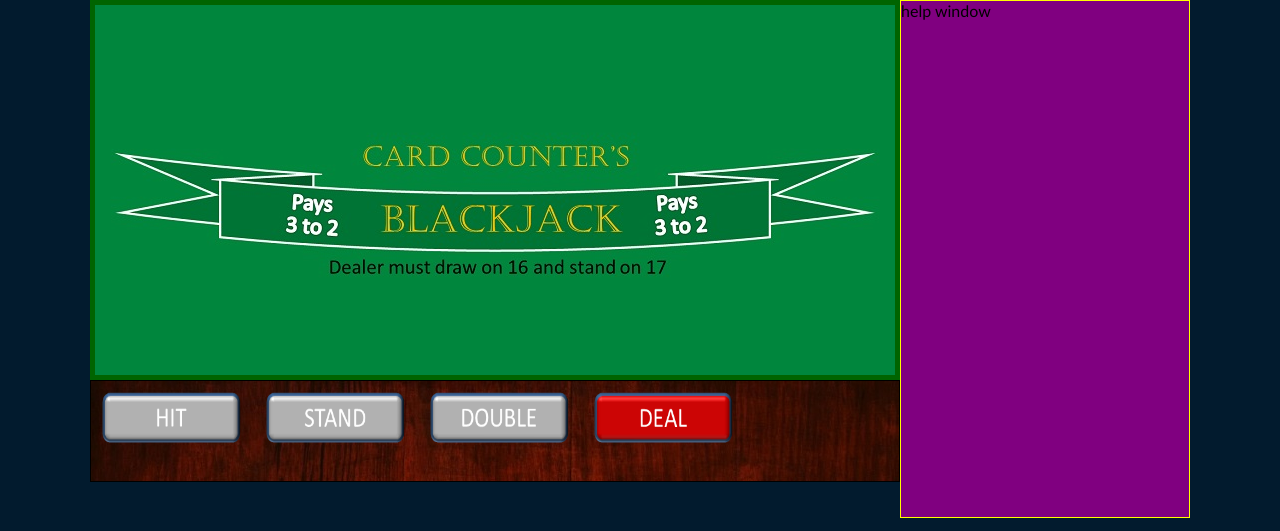
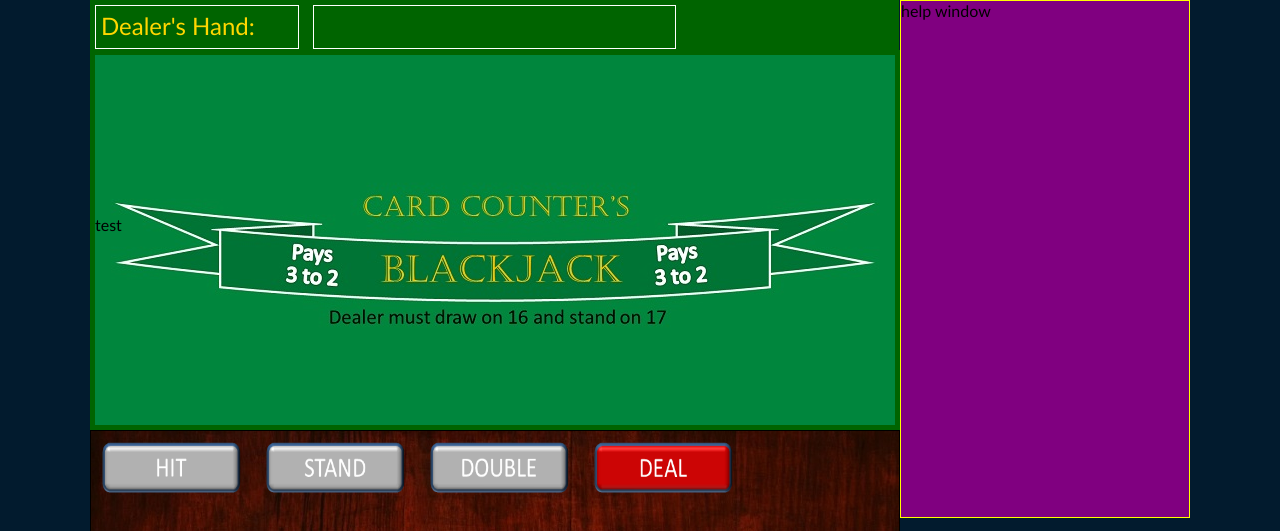
Before and after one commit to jcyeh5/p3.jacksonyeh.net, a PHP site: page / in a window 1280 px wide. Shown: the part 181-712 px from the top of the page. Run offline with PHP 8.4, Linux system fonts and the light colour scheme; some libraries are stand-ins or nearby versions.

Commit message:
scoreboard

```diff
--- a/css/style.css
+++ b/css/style.css
@@ -21,7 +21,7 @@
 }
 #wrapper {
 	width:  1100px;
-	background: #A0A0A0 ;
+	background: white;
 	margin: 0 auto;
 }
 
@@ -31,6 +31,7 @@
 
 	border: thick solid darkgreen;
 	float: left;
+
 }
 
 #helpwindow {
@@ -45,20 +46,56 @@
 	width: 808px;
 	height: 100px;
 	background-image: url(/images/cherrywood.jpg);
-
 	border: thin solid black;
 	float: left;
 }
+
+#statusBox {
+	width: 809px;
+	height: 50px;
+	background-color: darkgreen;
+	float: left;
+}
+#dealerScore {
+
+}
+
+#status {
+width: 359px;
+text-align: center;
+}
+#statusText {
+	text-align: center;
+	margin: auto;
+}
+#playerScore {
+
+}
+
+
+.scoreBox {
+	margin: 5px;
+	padding: 1px;
+	width: 200px;
+	height: 40px;
+	border: thin solid white;
+	display:inline-block;
+}
+.scoreText {
+	padding: 4px;
+	color: gold;
+	font-size: x-large;
+	float: left;
+}
+
 
 
 #dealerhand {
 	width: 790px;
 	height: 160px;
-
-
 }
 
-#status{
+#midtable{
 	width: 790px;
 	height: 50px;
 
--- a/index.php
+++ b/index.php
@@ -16,24 +16,31 @@
 	</div>
 
 	<div id="wrapper">
+		<div id="statusBox">
+			<div id="dealerScore" class="scoreBox"> <span id="dealerScoreText" class="scoreText">Dealer's Hand:</span></div>
+			<div id="status" class="scoreBox"><span id="statusText" class="scoreText"></span></div>
+			<div id="playerScore" class="scoreBox"> <span id="playerScoreText" class="scoreText">Player's Hand:</span></div>
+
+		</div>
+		<div id="helpwindow">
+		help window
+		</div>
 		<!-- the table -->
 		<div id="table">
-			<!-- the dealer's hand -->
+		<!-- the dealer's hand -->
 			<div id="dealerhand">
 
 			</div>
-			<!-- the status of current hand -->
-			<div id="status">
-
+			<!-- the place to put chips (future enhancement) -->
+			<div id="midtable">
+test
 			</div>
 			<!-- the Player's hand -->
 			<div id="playerhand">
 
 			</div>
 		</div>
-		<div id="helpwindow">
-		help window
-		</div>
+
 		<div id="controls">
 
 			<img id="hit_button" class="controlbuttons" src="images/hit.png" rel="images/hit_hover.png" alt="hit button">
--- a/js/blackjack.js
+++ b/js/blackjack.js
@@ -4,7 +4,7 @@
 (function () {
 
 // deck of cards as an array
-var cards = [	"S2","S3","SA","SA","S5","S6","SA","SA","S9","S10","SJ","SQ","SK",
+var cards = [	"SA","S2","S3","S4","S5","S6","S7","S8","S9","S10","SJ","SQ","SK",
 				"CA","C2","C3","C4","C5","C6","C7","C8","C9","C10","CJ","CQ","CK",
 				"DA","D2","D3","D4","D5","D6","D7","D8","D9","D10","DJ","DQ","DK",
 				"HA","H2","H3","H4","H5","H6","H7","H8","H9","H10","HJ","HQ","HK",];
@@ -92,7 +92,16 @@
 	$('#double_button').attr('src', 'images/double.png');
 }
 
+function updateScores() {
+	$('#dealerScoreText').html("Dealer's Hand:  " + handValue(dealercards));
+	$('#playerScoreText').html("Player's Hand:  " + handValue(playercards));
+}
 
+function clearStatusText() {
+	$('#statusText').html("");
+	$('#dealerScoreText').html("Dealer's Hand:  " );
+	$('#playerScoreText').html("Player's Hand:  " );
+}
 
 /*-------------------------------------------------------------------------------------------------
 Buttons
@@ -101,39 +110,37 @@
 
 	 // Which control button was clicked?
 
-	 if (this.id == "hit_button") {
+	 if (this.id == "hit_button" && ingame == true) {
 		var handvalue = handValue(playercards);
 
-		if (handvalue == 0) {
-			$('#status').html("wait for the dealer to deal cards first!");
-		}
-		else if (handvalue > 0 && handvalue <= 21 ) {
+		if (handvalue > 0 && handvalue <= 21 ) {
 
 			var newcard = draw();
 			var newcard_image = '<img class="card" src="images/' + newcard + '.png">';
 			$('#playerhand').append(newcard_image);
 			playercards.push(newcard);
 			var value = handValue(playercards);
+			updateScores();
 			console.log(value);
 			if (value == 21) {
-				$('#status').html("blackjack!!!");
+				$('#statusText').html("blackjack!!!");
 				deactivateButtons();
 				ingame = false;
 			}
 			else if (value > 21) {
-				$('#status').html("you busted!!!");
+				$('#statusText').html("you busted!!!");
 				deactivateButtons();
 				ingame = false;
 			}
 
 		}
 		else if (handvalue > 21) {
-			$('#status').html("you busted already!!!");
+			$('#statusText').html("you busted already!!!");
 		}
 
 	 }
 
-	 if (this.id == "stand_button") {
+	 if (this.id == "stand_button" && ingame == true) {
 		// show both dealer cards
 		$('#dealerhand').html("");
 		for (var i=0; i<2; i++) {
@@ -153,6 +160,7 @@
 
 	 if (this.id == "deal_button") {
 		activateButtons();
+		clearStatusText();
 		ingame = true;
 		dealercards = [];
 		playercards = [];
@@ -176,6 +184,8 @@
 		var newcard_image = '<img class="card" src="images/CARDBACK.png">';
 		$('#dealerhand').append(newcard_image);
 		dealercards.push(newcard);
+
+		updateScores();
 	}
 
 });
```
